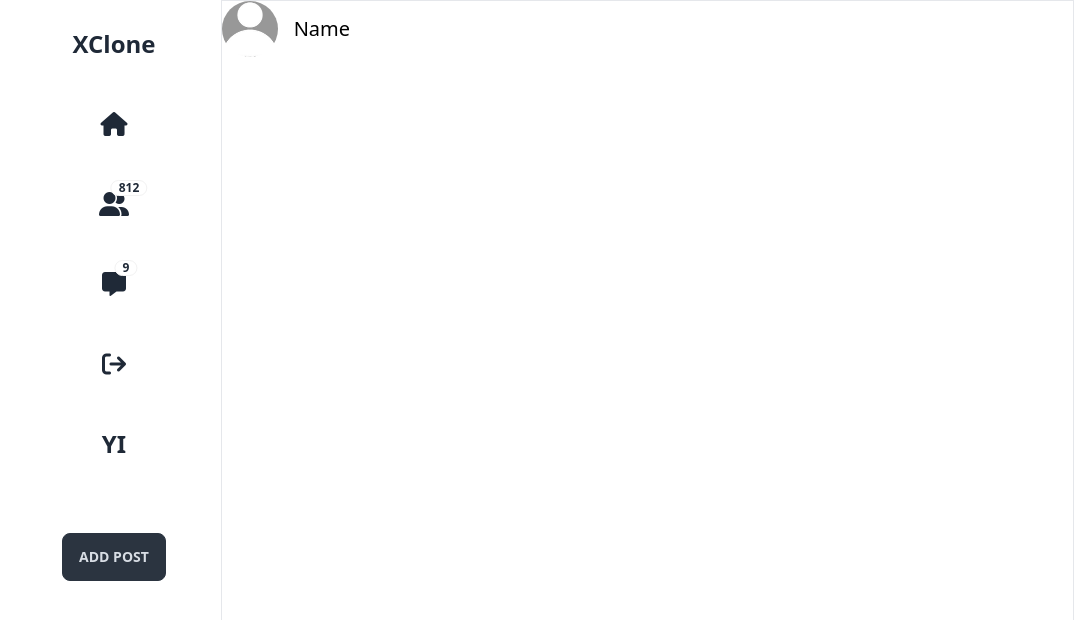
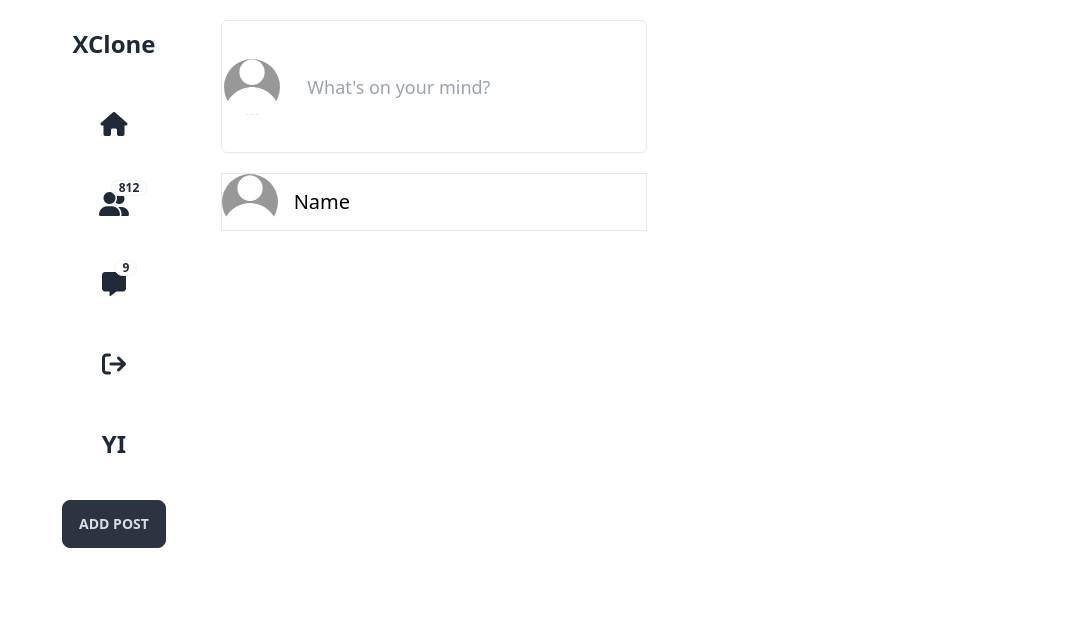
Before and after one commit to XCloneProject/XClone, a Vue app in the folder client/: page /home in a window 1280 px wide. Shown: the top 620 px of the page, without its empty margins (206-1280 px from the left). Built offline with nearby package versions, Linux system fonts and the light colour scheme.

Commit message:
Creating

```diff
--- a/client/src/components/AddPost.vue
+++ b/client/src/components/AddPost.vue
@@ -1,5 +1,15 @@
 <template>
+    <div class="flex flex-row h-1/6 ">
+        <div class="avatar w-1/6 flex justify-center items-center ">
+            <div class="w-14 rounded-full h-fit">
+                <img src="../assets/Profile.jpg"/>
+            </div>
+        </div>
+        <div class=" w-full">
+            <input type="text" placeholder="What's on your mind?" class="input input-lg w-full h-full overflow-clip block  " />
 
+        </div>
+    </div>
 </template>
 
 <script setup>
--- a/client/src/components/SideBar.vue
+++ b/client/src/components/SideBar.vue
@@ -1,7 +1,6 @@
 <template>
   <div class="grid grid-cols-2 min-h-screen">
     <div>
-
     </div>
     <div class="col-span-1">
       <div class="flex flex-col gap-8 items-center">
@@ -21,6 +20,7 @@
           <label class="btn btn-ghost btn-circle">
             <div class="indicator">
               <i class="fa-solid fa-user-group text-2xl"></i>
+
               <span class="badge badge-sm indicator-item">812</span>
             </div>
           </label>
@@ -46,7 +46,6 @@
             <div class="w-10 rounded-full my-1 text-2xl">YI</div>
           </label>
         </div>
-        <hr class="text-gray">
         <!-- Add post -->
         <div>
           <label class="btn btn-neutral">
--- a/client/src/views/HomeView.vue
+++ b/client/src/views/HomeView.vue
@@ -1,7 +1,11 @@
 <template>
   <div class="grid grid-cols-3 flex-1 w-full  ">
     <SideBarVue class="col-span-1 "/>
-    <PostCompVue class="border col-span-2"/>
+    <div class="flex flex-col">
+      <AddPost class="border my-5 rounded-md"/>
+      <PostCompVue class="col-span-2 border"/>
+    </div>
+
   </div>
 
 </template>
@@ -9,4 +13,5 @@
 <script setup>
 import SideBarVue from '../components/SideBar.vue';
 import PostCompVue from '../components/PostComp.vue';
+import AddPost from '../components/AddPost.vue';
 </script>
```
